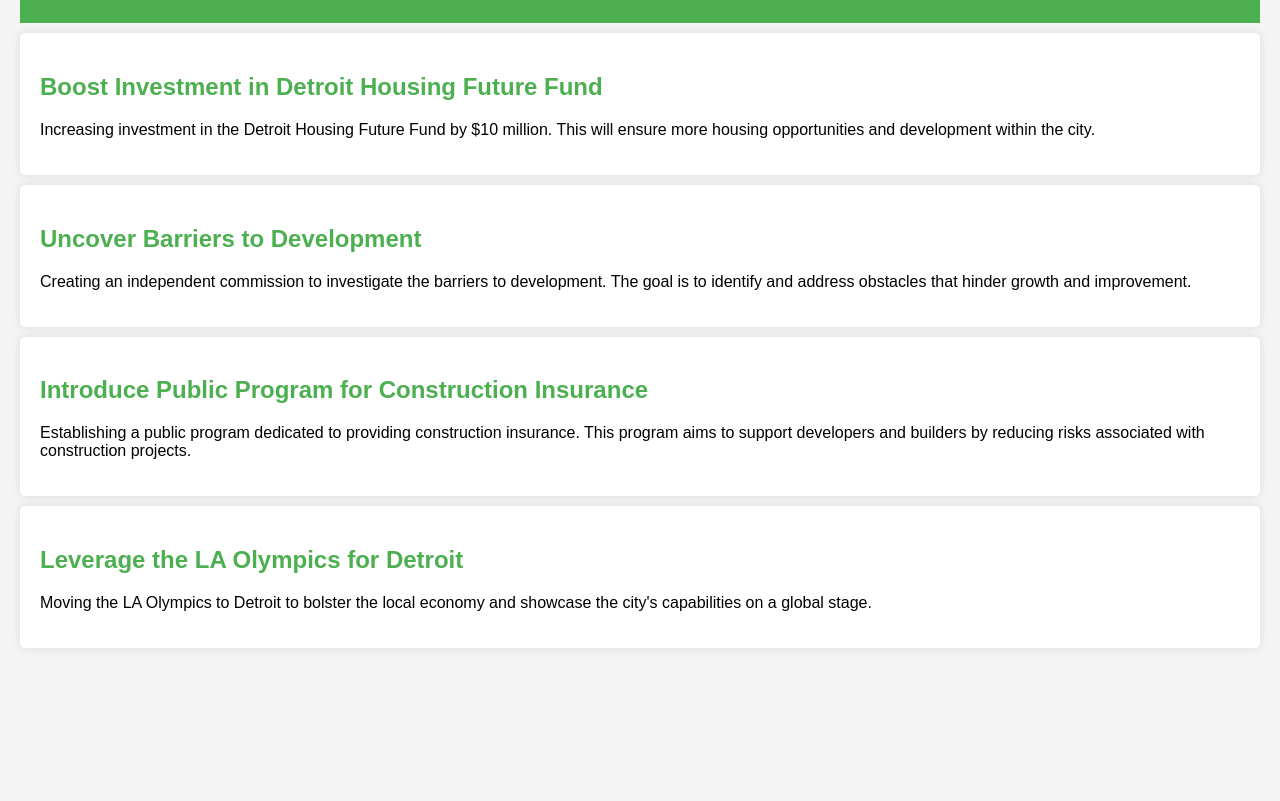
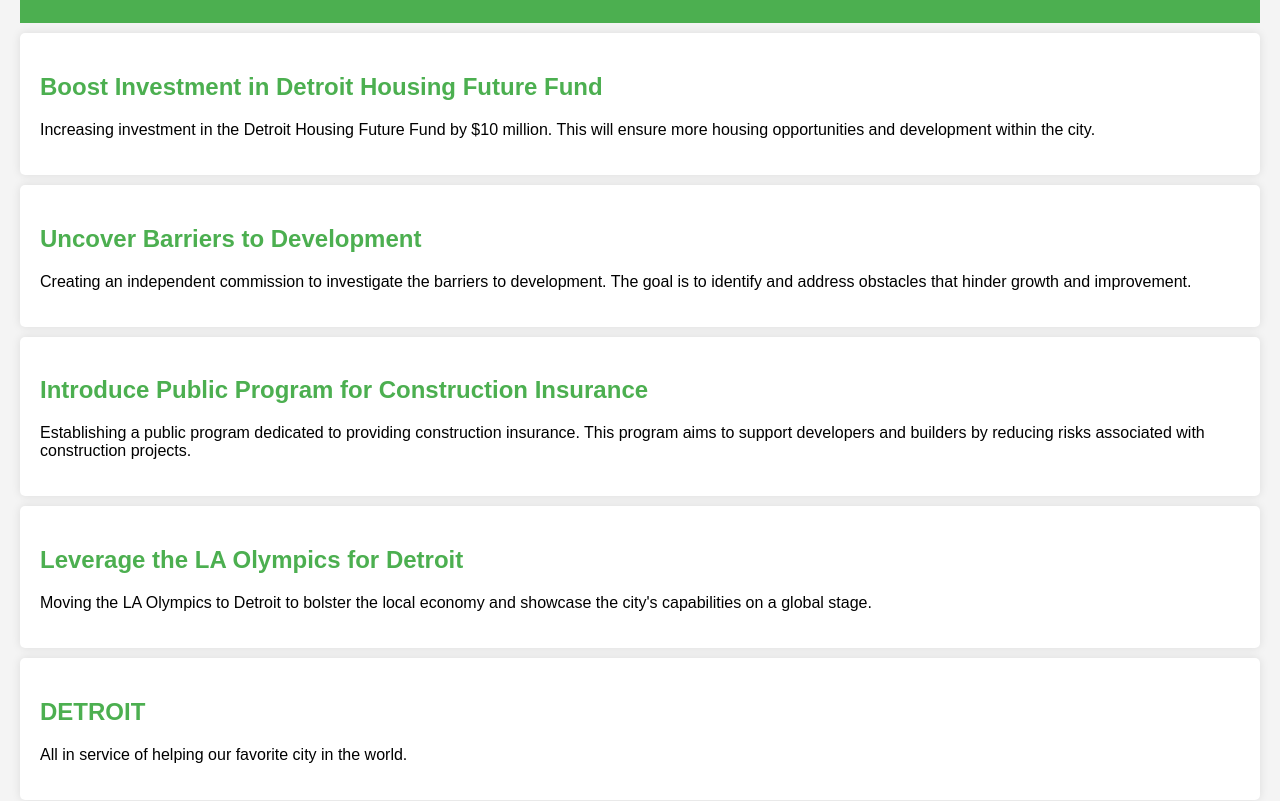
Before and after one commit to kwheelan/BUILD-Detroit, a plain HTML site: page index.html in a window 1280 px wide. Shown: the part 131-932 px from the top of the page. Before the commit the page ends 800 px from the top, so only its background shows below. Drawn offline with Linux system fonts and the light colour scheme.

Commit message:
add detroit

```diff
--- a/index.html
+++ b/index.html
@@ -49,5 +49,9 @@
         <h2>Leverage the LA Olympics for Detroit</h2>
         <p>Moving the LA Olympics to Detroit to bolster the local economy and showcase the city's capabilities on a global stage.</p>
     </section>
+    <section>
+        <h2>DETROIT</h2>
+        <p>All in service of helping our favorite city in the world.</p>
+    </section>
 </body>
 </html>
```
